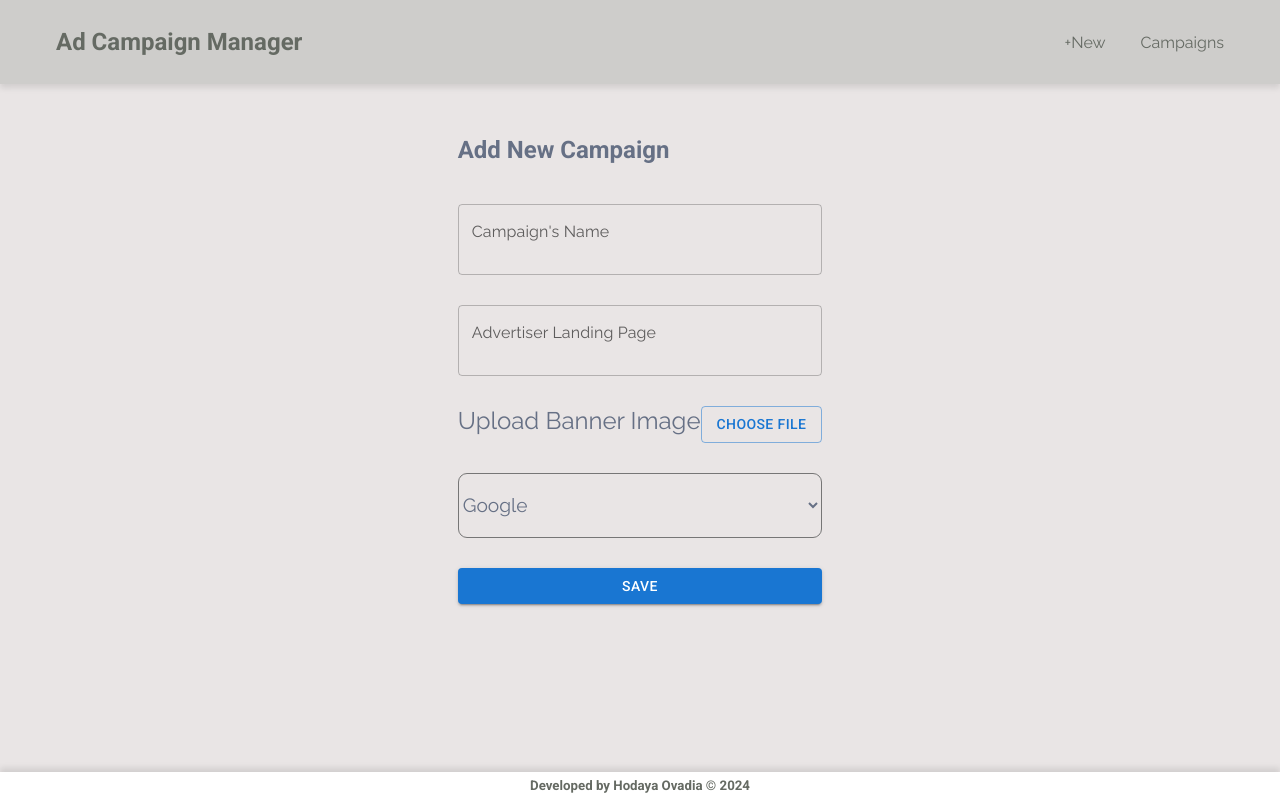
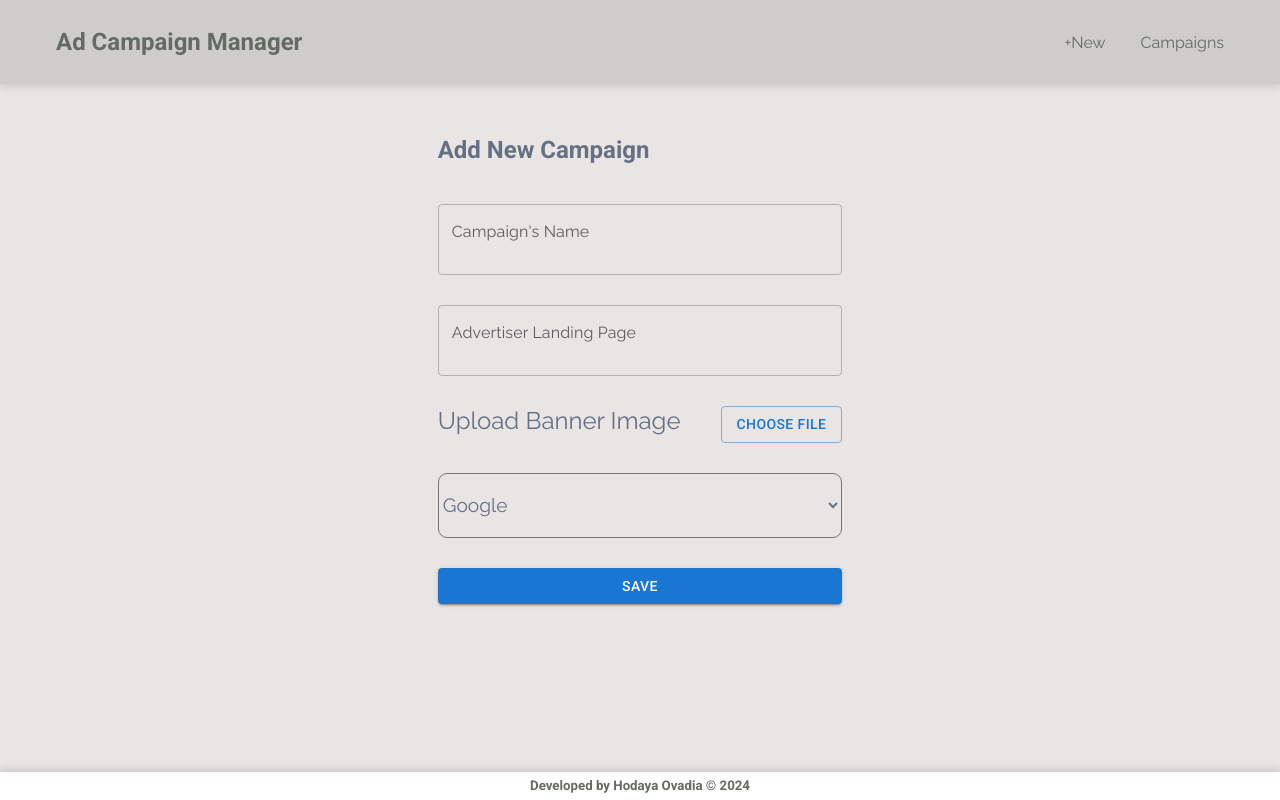
Before and after one commit to HodayaGitHub/ad-campaign-manager-frontend, a React (Vite) app: page /new-campaign in a window 1280 px wide. Built offline with nearby package versions, Linux system fonts and the light colour scheme; a web font is replaced by a local one.

Commit message:
Style: Enhance margins for add/edit forms

```diff
--- a/src/assets/style/pages/CampaignEdit.scss
+++ b/src/assets/style/pages/CampaignEdit.scss
@@ -7,19 +7,22 @@
         flex-direction: column;
         font-size: 1.5rem;
         gap: 30px;
-        max-width: 450px;
+        max-width: 100%;
         align-self: center;
         margin-top: 40px;
+
+        .formik-field-upload {
+            display: flex;
+            gap: 40px;
+            justify-content: space-between;
+        }
 
         input {
             max-width: 200px;
             margin-bottom: 15px;
         }
 
-        .formik-field-edit {
-            display: flex;
-            justify-content: space-between;
-        }
+
 
         .formik-field-select {
             background-color: inherit;
--- a/src/cmps/CampaignForm.jsx
+++ b/src/cmps/CampaignForm.jsx
@@ -140,7 +140,7 @@ export function CampaignForm({ formMode }) {
                         value={campaignToEdit.advertiserLandingPage || ''}
                     />
 
-                    <div className="formik-field-edit">
+                    <div className="formik-field-upload">
                         <label htmlFor="bannerImageURL">Upload Banner Image</label>
                         <input
                             id="bannerImageURL"
```
